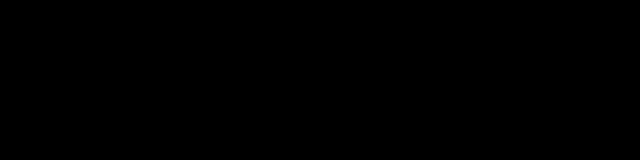
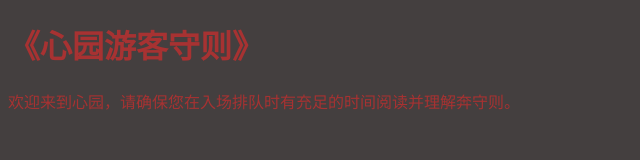
Before and after one commit to welcometoheartland/welcometoheartland.github.com, a plain HTML site: page index.html in a window 1280 px wide. Shown: the whole page, without its empty margins (0-640 px from the left). Drawn offline with Linux system fonts and the light colour scheme.

Commit message:
Update index.html

```diff
--- a/index.html
+++ b/index.html
@@ -3,12 +3,14 @@
 <head>
 <meta charset="utf-8">
 <style type="text/css">
-    body {background-color:black}
+    body {background-color:rgb(68, 63, 63)}
+    h1 {color:rgb(167, 50, 50)}
+    p {color:rgb(167, 50, 50)}
     </style>
 <title>《心园游客守则》</title>
 </head>
 <body>
-    <h1>style="color:blue;text-align:center">《心园游客守则》</h1>
+    <h1>《心园游客守则》</h1>
     <p>欢迎来到心园，请确保您在入场排队时有充足的时间阅读并理解奔守则。</p>
 </body>
 </html>
```
